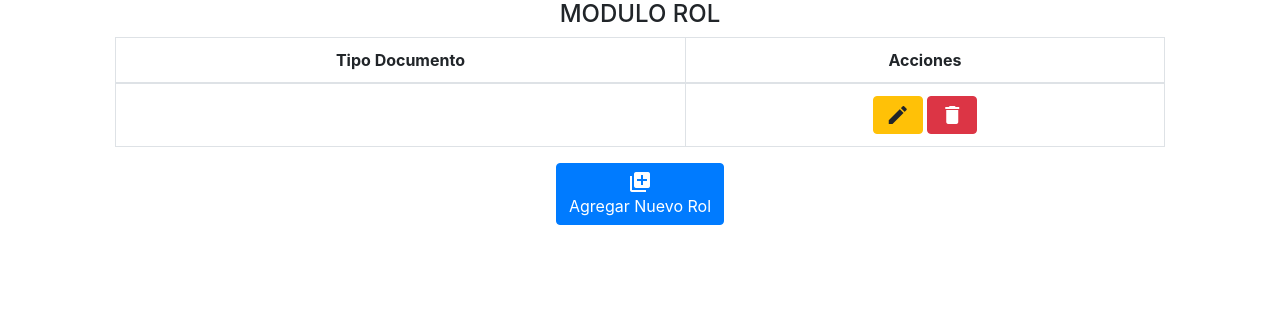
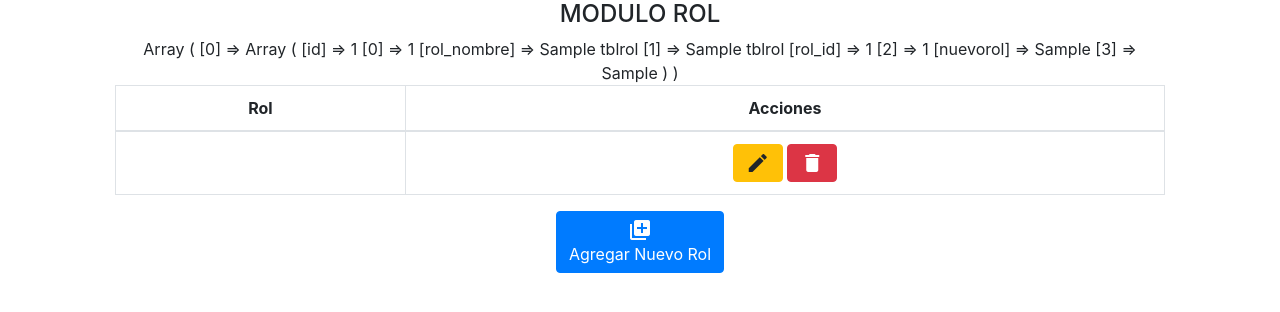
Before and after one commit to afvohalo/SDI-EP2021, a PHP site: page /rol in a window 1280 px wide. Shown: the part 102-414 px from the top of the page. Run offline with PHP 8.4, Linux system fonts and the light colour scheme; tables that the repository leaves empty or names only in its code hold one stand-in row (values such as "Sample post"); data that the repository does not hold is empty; some libraries are stand-ins or nearby versions.

Commit message:
rol hecho

```diff
--- a/P_unicatolica/models/rolmodel.php
+++ b/P_unicatolica/models/rolmodel.php
@@ -15,7 +15,7 @@ class rolModel extends Model implements IModel
 
     try {
 
-    $query = $this->prepare('INSERT INTO tblrol(rol_nombre) VALUES (:NuevoRol)'); //Preparando la consulta
+    $query = $this->prepare('INSERT INTO tblrol(Rol_nombre) VALUES (:NuevoRol)'); //Preparando la consulta
     $query->execute([
     'NuevoRol' => $data['NuevoRol'],
     ]); // Aca mandamos a ejecutar la consulta pasando por ultimo los values :value
@@ -30,7 +30,7 @@ class rolModel extends Model implements IModel
     public function getAll()
     {
         try {
-            $query = $this->prepare('SELECT * FROM tbltipo_rol');
+            $query = $this->prepare('SELECT * FROM tblrol');
             $query->execute();
             return $query->fetchAll();
         } catch (PDOException $e) {
@@ -43,7 +43,7 @@ class rolModel extends Model implements IModel
 
     try {
 
-    $query = $this->prepare('DELETE FROM tblrol WHERE rol_id=:id');
+    $query = $this->prepare('DELETE FROM tblrol WHERE Rol_id=:id');
     $query->execute($id);
 
     } catch (PDOException $e) {
@@ -57,7 +57,7 @@ class rolModel extends Model implements IModel
     {
     try {
 
-    $query = $this->prepare('SELECT * FROM tblrol WHERE rol_id=:id');
+    $query = $this->prepare('SELECT * FROM tblrol WHERE Rol_id=:id');
     $query->execute(['id' => $id]);
 
     return $query->fetchAll();
@@ -71,7 +71,7 @@ public function update($id, $name)
 {
 try {
 
-$query = $this->prepare('UPDATE tblrol SET rol_nombre =:name WHERE rol_id=:id');
+$query = $this->prepare('UPDATE tblrol SET Rol_nombre =:name WHERE Rol_id=:id');
 $query->execute([
 'id'   => $id,
 'name' => $name,
--- a/P_unicatolica/views/rol/table.php
+++ b/P_unicatolica/views/rol/table.php
@@ -13,7 +13,7 @@
                             <table id="myTable" class="table table-bordered text-center">
                                 <thead>
                                     <tr>
-                                        <th>Tipo Documento</th>
+                                        <th>Rol</th>
                                         <th class="notexportar">Acciones</th>
                                     </tr>
                                 </thead>
@@ -21,6 +21,7 @@
                                 <?php
 
 foreach ($this->d as $value) {
+    print_r($this->d);
     ?>
                                     <div class="row">
                                         <div class="col">
```
Also changed, not shown: P_unicatolica/views/rol/formedit.php (+3 -4 lines).
